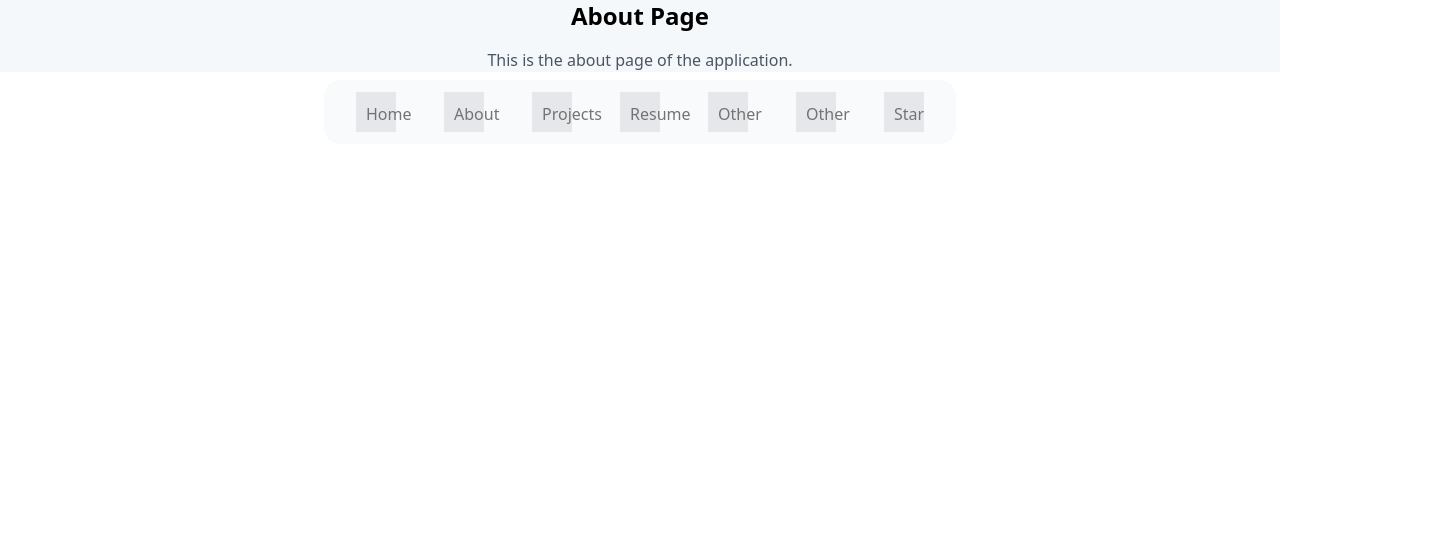
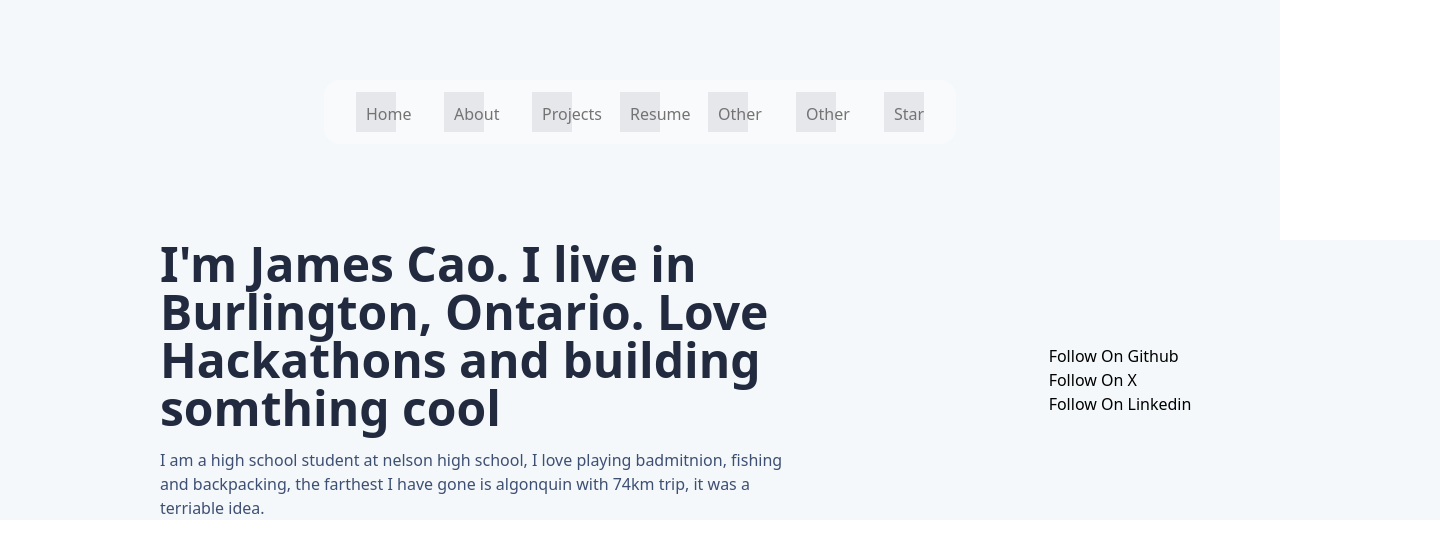
Before and after one commit to ThePathOfLeastResistance/Portfolio, a React (Vite) app: page /about in a window 1280 px wide. Shown: the top 552 px of the page, 1440 px wide, since content can reach past the window. Built offline with nearby package versions, Linux system fonts and the light colour scheme.

Commit message:
saved progress

```diff
--- a/src/components/card.tsx
+++ b/src/components/card.tsx
@@ -67,7 +67,7 @@ export const Card = ({
       onMouseEnter={handleMouseEnter}
       ref={ref}
       className={cn(
-        "h-70 w-80 bg-cwhite-300 rounded-lg border-cgrey-200 border-1 text-cblack-500 overflow-hidden group/card relative",
+        "h-70 w-80 bg-cwhite-400 rounded-lg border-cgrey-200 border-1 text-cblack-500 overflow-hidden group/card relative",
         className
       )}
     >
--- a/src/components/carousel.tsx
+++ b/src/components/carousel.tsx
@@ -114,7 +114,7 @@ const Slide = ({ slide, index, current, handleSlideClick }: SlideProps) => {
             {title}
           </h2>
           <div className="flex justify-center">
-            <button className="mt-6  px-4 py-2 w-fit mx-auto sm:text-sm text-black bg-cwhite-300 h-12 border border-transparent text-xs flex justify-center items-center rounded-2xl hover:shadow-lg transition duration-200 shadow-[0px_2px_3px_-1px_rgba(0,0,0,0.1),0px_1px_0px_0px_rgba(25,28,33,0.02),0px_0px_0px_1px_rgba(25,28,33,0.08)]">
+            <button className="mt-6  px-4 py-2 w-fit mx-auto sm:text-sm text-black bg-cwhite-400 h-12 border border-transparent text-xs flex justify-center items-center rounded-2xl hover:shadow-lg transition duration-200 shadow-[0px_2px_3px_-1px_rgba(0,0,0,0.1),0px_1px_0px_0px_rgba(25,28,33,0.02),0px_0px_0px_1px_rgba(25,28,33,0.08)]">
               {button}
             </button>
           </div>
--- a/src/pages/About.tsx
+++ b/src/pages/About.tsx
@@ -1,12 +1,43 @@
-
-
 export default function About() {
   return (
-    <div className="flex flex-col items-center justify-center w-full h-full">
-      <h1 className="text-2xl font-bold">About Page</h1>
-      <p className="mt-4 text-gray-600">
-        This is the about page of the application.
-      </p>
+    <div>
+      <div className="flex flex-row items-center justify-center w-full h-full mx-40 bg-cwhite-400 mt-60">
+        <div className="flex flex-col justify-center w-full h-full items-start">
+          <h1 className="text-5xl font-bold text-cblack-500">
+            I'm James Cao. I live in Burlington, Ontario. Love Hackathons and
+            building somthing cool
+          </h1>
+          <p className="mt-4 text-cblack-400 text-md font-normal">
+            I am a high school student at nelson high school, I love playing
+            badmitnion, fishing and backpacking, the farthest I have gone is
+            algonquin with 74km trip, it was a terriable idea.
+          </p>
+        </div>
+        <div className="flex flex-col items-center justify-center w-full h-full">
+          <img src="" alt="" />
+          <ul className="flex flex-col items-start">
+            <li>
+              <a href="">
+                <img src="" alt="" />
+                <h3>Follow On Github</h3>
+              </a>
+            </li>
+            <li>
+              <a href="">
+                <img src="" alt="" />
+                <h3>Follow On X</h3>
+              </a>
+            </li>
+            <li>
+              <a href="">
+                <img src="" alt="" />
+                <h3>Follow On Linkedin</h3>
+              </a>
+            </li>
+          </ul>
+        </div>
+      </div>
+      <div></div>
     </div>
   );
 }
--- a/src/pages/Home.tsx
+++ b/src/pages/Home.tsx
@@ -5,7 +5,7 @@ import { Spotlight } from "../components/spotlight";
 export default function Home() {
   return (
     <div className="w-full">
-      <div className="h-[40rem] w-full rounded-md flex md:items-center md:justify-center bg-cwhite-500 antialiased bg-grid-black/[0.02] relative overflow-hidden">
+      <div className="h-[40rem] w-full rounded-md flex md:items-center md:justify-center bg-cwhite-400 antialiased bg-grid-black/[0.02] relative overflow-hidden">
       <Spotlight />
       <div className="text-left p-4 max-w-7xl  mx-auto relative z-10  w-full pt-20 md:pt-0">
         <h1 className="text-4xl md:text-7xl font-bold text-center bg-clip-text text-transparent bg-gradient-to-b from-cblack-50 to-cblack-400 bg-opacity-50">
```
